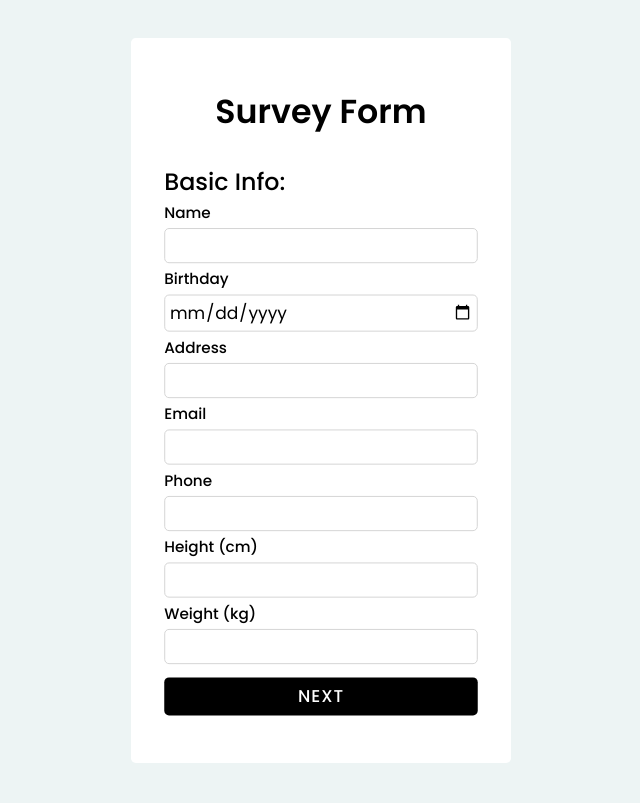
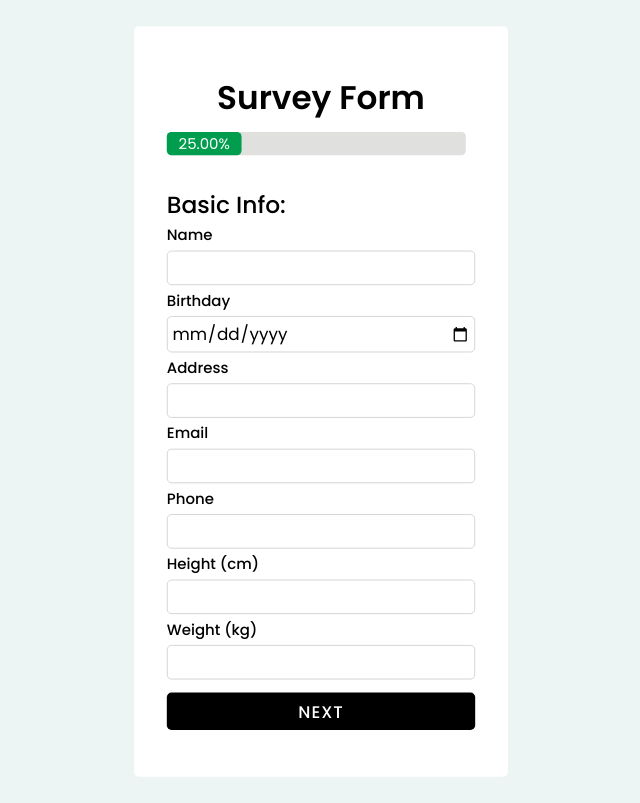
Before and after one commit to rising-dancho/mvc-survey-form, a React (Vite) app in the folder mvc-survey-form/: page / in a window 1280 px wide. Shown: the whole page, without its empty margins (319-959 px from the left). Built offline with nearby package versions, Linux system fonts and the light colour scheme.

Commit message:
feat: added progress bar

```diff
--- a/mvc-survey-form/src/App.jsx
+++ b/mvc-survey-form/src/App.jsx
@@ -1,4 +1,4 @@
-import FormController from './controllers/FormController';
+import FormController from './controllers/formController';
 
 function App() {
   return (
--- a/mvc-survey-form/src/controllers/FormController.jsx
+++ b/mvc-survey-form/src/controllers/FormController.jsx
@@ -4,6 +4,7 @@ import BasicInfoForm from '../views/BasicInfoForm';
 import MedicalHistoryForm from '../views/MedicalHistoryForm';
 import FamilyRelationsForm from '../views/FamilyRelationsForm';
 import Confirmation from '../views/Confirmation';
+import ProgressBar from '../views/ProgressBar';
 
 function FormController() {
   const {
@@ -25,36 +26,49 @@ function FormController() {
   return (
     <div>
       {step === 1 && (
+        <div>
+          <ProgressBar step={step} totalSteps={totalSteps} />
           <BasicInfoForm
             data={formData.basicInfo}
             onChange={updateBasicInfo}
             onNext={nextStep}
             onPrevious={previousStep}
           />
+        </div>
       )}
       {step === 2 && (
+        <div>
+          <ProgressBar step={step} totalSteps={totalSteps} />
           <MedicalHistoryForm
             data={formData.medicalHistory}
             onChange={updateMedicalHistory}
             onNext={nextStep}
             onPrevious={previousStep}
           />
+        </div>
       )}
       {step === 3 && (
+        <div>
+          <ProgressBar step={step} totalSteps={totalSteps} />
           <FamilyRelationsForm
             data={formData.familyRelations}
             onAddRelation={addFamilyRelation}
             onNext={nextStep}
             onPrevious={previousStep}
           />
+        </div>
       )}
       {step === 4 && (
+        <div>
           <Confirmation
             onReset={() => {
               resetForm();
               setStep(1);
             }}
+            step={step}
+            totalSteps={totalSteps}
           />
+        </div>
       )}
     </div>
   );
--- a/mvc-survey-form/src/index.css
+++ b/mvc-survey-form/src/index.css
@@ -28,7 +28,7 @@ body {
   min-height: 100vh;
   overflow: hidden;
   background: var(--background);
-  scale: 95%;
+  scale: 93.45%;
 }
 
 h1 {
@@ -134,6 +134,7 @@ textarea {
 
 .success {
   text-align: center;
+  margin-top: 30px;
 }
 
 .subtitle {
@@ -141,3 +142,21 @@ textarea {
   margin-top: 30px;
   color: #8b8b8b;
 }
+
+.progress-bar {
+  width: 97%;
+  background-color: #e0e0df;
+  border-radius: 5px;
+  margin-bottom: 35px;
+  margin-top: -20px;
+}
+
+.progress-text {
+  background-color: var(--highlight);
+  color: var(--white);
+  border-radius: 5px;
+}
+
+img {
+  margin-top: 20px;
+}
--- a/mvc-survey-form/src/views/Confirmation.jsx
+++ b/mvc-survey-form/src/views/Confirmation.jsx
@@ -1,12 +1,14 @@
 import React from 'react';
-import success from '../images/success.png';
+import success from './image/success.png';
+import ProgressBar from '../views/ProgressBar';
 
-function Confirmation({ onReset }) {
+function Confirmation({ onReset, step, totalSteps }) {
   return (
     <div>
+      <ProgressBar step={step} totalSteps={totalSteps} />
+      <h2 className="success">All done!</h2>
       <img src={success} alt="success" />
-      <h2 className="success">All done!</h2>
-      <p className="subtitle">Your form has been successfully submitted</p>
+      <p className="subtitle">Your form has been successfully submitted.  </p>
       <button onClick={onReset}>Okay </button>
     </div>
   );
--- /dev/null
+++ b/mvc-survey-form/src/views/ProgressBar.jsx
@@ -0,0 +1,14 @@
+import React from 'react';
+
+function ProgressBar({ step, totalSteps }) {
+  const progress = ((step / totalSteps) * 100).toFixed(2);
+  return (
+    <div className="progress-bar">
+      <div className="progress-text" style={{ width: `${progress}%` }}>
+        {progress}%
+      </div>
+    </div>
+  );
+}
+
+export default ProgressBar;
```
Also changed, not shown: mvc-survey-form/src/views/image/success.png (renamed from mvc-survey-form/src/images/success.png). Lines whose indentation alone changed are shown as unchanged.
